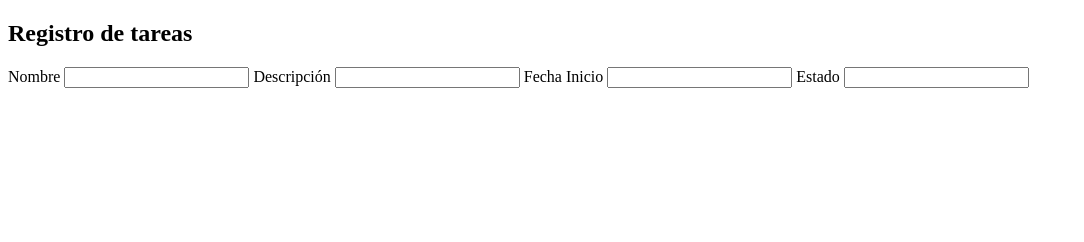
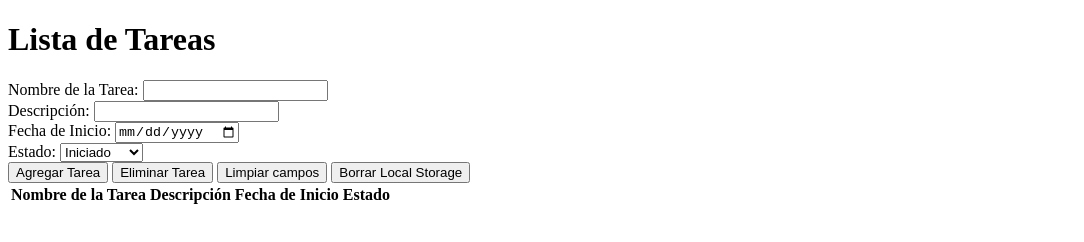
Before and after one commit to eddymorfeo/Entrega03, a plain HTML site: page index.html in a window 1280 px wide. Shown: the whole page, without its empty margins (0-1084 px from the left). Drawn offline with Linux system fonts and the light colour scheme.

Commit message:
Poryecto Entrega 03 actualizado VS2

```diff
--- a/index.html
+++ b/index.html
@@ -9,17 +9,52 @@
 <body>
 
     <main>
-        <h2>Registro de tareas</h2>
+        <h1>Lista de Tareas</h1>
 
-        <label for="">Nombre</label>
-        <input type="text" id="nombre">
-        <label for="">Descripción</label>
-        <input type="text" id="descripcion">
-        <label for="">Fecha Inicio</label>
-        <input type="text" id="fecha">
-        <label for="">Estado</label>
-        <input type="text" id="country" list="country_list">
+  <div>
+    <label for="nombre">Nombre de la Tarea:</label>
+    <input type="text" id="nombre" />
+  </div>
+
+  <div>
+    <label for="descripcion">Descripción:</label>
+    <input type="text" id="descripcion" />
+  </div>
+
+  <div>
+    <label for="fechaInicio">Fecha de Inicio:</label>
+    <input type="date" id="fechaInicio" />
+  </div>
+
+  <div>
+    <label for="estado">Estado:</label>
+    <select id="estado">
+        <option value="Iniciado">Iniciado</option>
+        <option value="En Curso">En Curso</option>
+        <option value="Pendiente">Pendiente</option>
+        <option value="Finalizado">Finalizado</option>
+      </select>
+  </div>
+
+
+  <button onclick="agregarTarea()">Agregar Tarea</button>
+  <button onclick="eliminarTarea()" title="Para eliminar una Tarea, solo se debe ingresar un nombre de tarea valido de la lista">Eliminar Tarea</button>
+  <button onclick="limpiarCampos()">Limpiar campos</button>
+  <button onclick="limpiarLocalStorage()()">Borrar Local Storage</button>
+
+  <table id="tablaTareas">
+    <thead>
+      <tr>
+        <th>Nombre de la Tarea</th>
+        <th>Descripción</th>
+        <th>Fecha de Inicio</th>
+        <th>Estado</th>
+      </tr>
+    </thead>
+    <tbody></tbody>
+  </table>
     </main>
+
     <script src="main.js">
 
     </script>
--- a/main.js
+++ b/main.js
@@ -1,4 +1,109 @@
-let nombreTarea = document.getElementById("nombre");
-let descripcionTarea = document.getElementById("descripcion");
-let fechaTarea = document.getElementById("fecha");
-let estadoTarea = document.getElementById("estado");
+// Objeto Tarea
+function Tarea(nombreTarea, descripcionTarea, fechaInicioTarea, estadoTarea) {
+    this.nombreTarea = nombreTarea;
+    this.descripcionTarea = descripcionTarea;
+    this.fechaInicioTarea = fechaInicioTarea;
+    this.estadoTarea = estadoTarea;
+}
+
+// Obtener lista de tareas almacenadas en el Local Storage
+function obtenerListaTareas() {
+    let storedData = localStorage.getItem('listaTareas');
+    return storedData ? JSON.parse(storedData) : [];
+}
+
+// Guardar lista de tareas en el Local Storage
+function guardarListaTareas(listaTareas) {
+    localStorage.setItem('listaTareas', JSON.stringify(listaTareas));
+}
+
+// Método para agregar una tarea
+function agregarTarea() {
+    let nombreTarea = document.getElementById("nombre").value.trim();
+    let descripcionTarea = document.getElementById("descripcion").value;
+    let fechaInicioTarea = document.getElementById("fechaInicio").value;
+    let estadoTarea = document.getElementById("estado").value;
+
+    if (nombreTarea === "" || descripcionTarea === "" || fechaInicioTarea === "" || estadoTarea === "") {
+        alert("Debe ingresar todos los campos para agregar una tarea.");
+        return;
+    }
+
+    let listaTareas = obtenerListaTareas();
+
+    if (listaTareas.some(tarea => tarea.nombreTarea.toUpperCase() === nombreTarea.toUpperCase())) {
+        alert("Ya existe una tarea con el mismo nombre. Ingrese un nombre de tarea distinto.");
+        return;
+    }
+
+    let nuevaTarea = new Tarea(nombreTarea, descripcionTarea, fechaInicioTarea, estadoTarea);
+    listaTareas.push(nuevaTarea);
+    guardarListaTareas(listaTareas);
+
+    alert("La tarea " + nombreTarea + " fue agregada correctamente.");
+    mostrarTareas(listaTareas);
+    limpiarCampos();
+}
+
+// Método para eliminar una tarea
+function eliminarTarea() {
+    let nombreTarea = document.getElementById("nombre").value.trim();
+
+    if (nombreTarea === "") {
+        alert("Debe ingresar un nombre de tarea válido.");
+        return;
+    }
+
+    let listaTareas = obtenerListaTareas();
+    let tareaExistente = listaTareas.findIndex(tarea => tarea.nombreTarea.toUpperCase() === nombreTarea.toUpperCase());
+
+    if (tareaExistente !== -1) {
+        listaTareas.splice(tareaExistente, 1);
+        guardarListaTareas(listaTareas);
+        alert("La tarea " + nombreTarea + " fue eliminada correctamente.");
+        mostrarTareas(listaTareas);
+        limpiarCampos();
+    } else {
+        alert("No existe la tarea llamada " + nombreTarea);
+    }
+}
+
+// Método para mostrar las tareas en una tabla HTML
+function mostrarTareas(tareas) {
+    let tabla = document.getElementById("tablaTareas");
+    let tbody = tabla.querySelector("tbody");
+    tbody.innerHTML = "";
+
+    tareas.forEach((tarea) => {
+        let fila = tbody.insertRow();
+        let nombreCelda = fila.insertCell();
+        let descripcionCelda = fila.insertCell();
+        let fechaInicioCelda = fila.insertCell();
+        let estadoCelda = fila.insertCell();
+
+        nombreCelda.innerText = tarea.nombreTarea;
+        descripcionCelda.innerText = tarea.descripcionTarea;
+        fechaInicioCelda.innerText = tarea.fechaInicioTarea;
+        estadoCelda.innerText = tarea.estadoTarea;
+    });
+}
+
+// Método para limpiar los campos del formulario
+function limpiarCampos() {
+    document.getElementById("nombre").value = "";
+    document.getElementById("descripcion").value = "";
+    document.getElementById("fechaInicio").value = "";
+    document.getElementById("estado").value = "";
+}
+
+// Cargar las tareas al iniciar la página
+document.addEventListener("DOMContentLoaded", () => {
+    let listaTareas = obtenerListaTareas();
+    mostrarTareas(listaTareas);
+});
+
+function limpiarLocalStorage() {
+    localStorage.clear();
+    alert("Local Storage limpiado correctamente.");
+    mostrarTareas([]);
+  }
--- /dev/null
+++ b/style.css
@@ -0,0 +1,5 @@
+.nota {
+    font-size: 12px;
+    margin-left: 5px;
+    color: gray;
+  }
```
